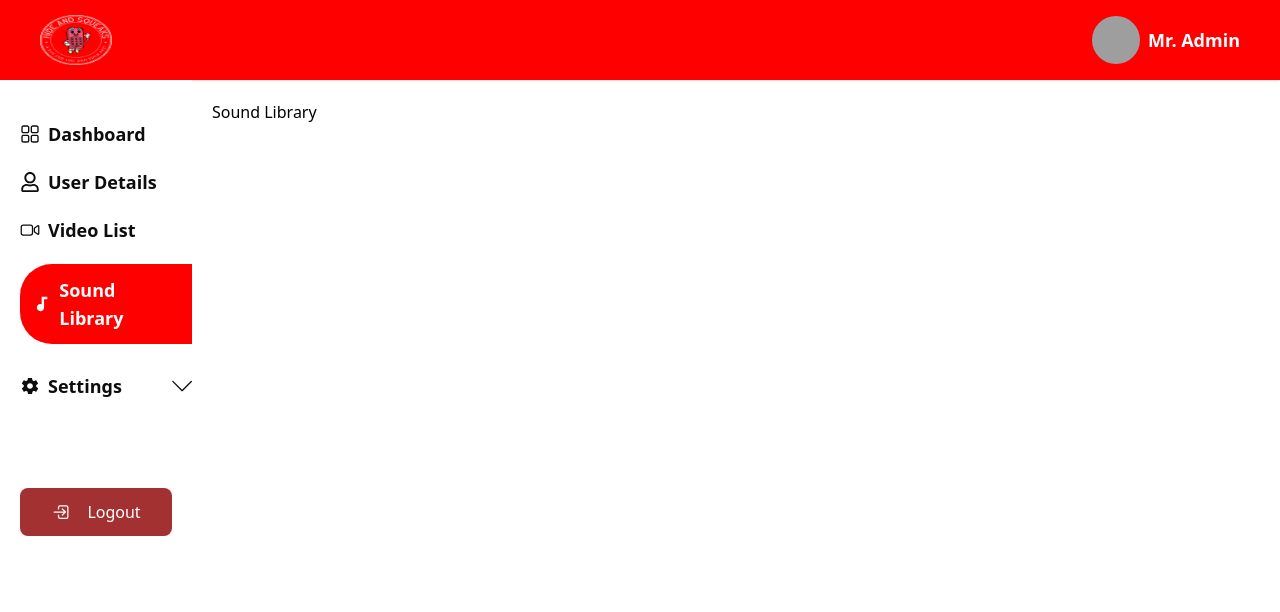
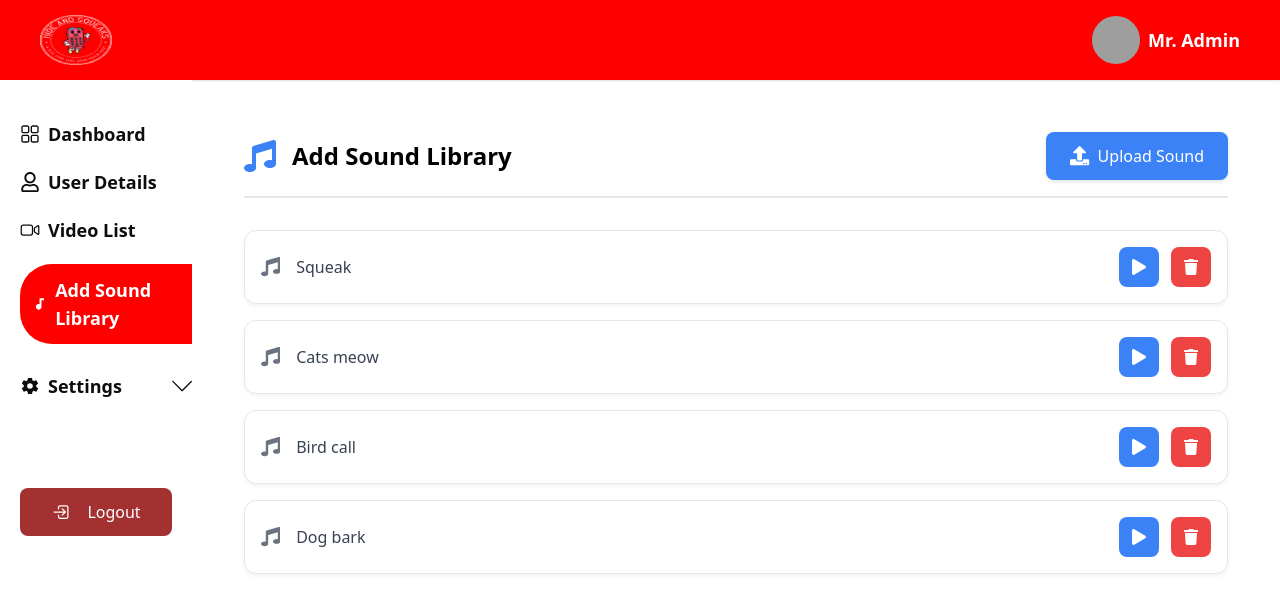
Before and after one commit to TAIJULAMAN/pet-toy-admin-dashboard, a React (Vite) app: page /sound-library in a window 1280 px wide. Shown: the top 612 px of the page. Built offline with nearby package versions, Linux system fonts and the light colour scheme; grey boxes are pictures that could not be loaded.

Commit message:
sound library added

```diff
--- a/src/components/Sidebar/Sidebar.jsx
+++ b/src/components/Sidebar/Sidebar.jsx
@@ -83,7 +83,7 @@ const Sidebar = ({ isOpen, toggleSidebar }) => {
               }`}
           >
             <MdAudiotrack className="w-5 h-5" />
-            <p className="text-lg font-semibold">Sound Library</p>
+            <p className="text-lg font-semibold">Add Sound Library</p>
           </li>
         </Link>
 
--- /dev/null
+++ b/src/pages/SoundLibrary/SoundLibrary.css
@@ -0,0 +1,150 @@
+.sound-library {
+  padding: 2rem;
+  max-width: 1200px;
+  margin: 0 auto;
+}
+
+.sound-library-header {
+  display: flex;
+  justify-content: space-between;
+  align-items: center;
+  margin-bottom: 2rem;
+  padding-bottom: 1rem;
+  border-bottom: 2px solid #e5e7eb;
+}
+
+.header-title {
+  display: flex;
+  align-items: center;
+  gap: 1rem;
+}
+
+.music-icon {
+  font-size: 2rem;
+  color: #3b82f6;
+}
+
+.upload-btn {
+  display: flex;
+  align-items: center;
+  gap: 0.5rem;
+  padding: 0.75rem 1.5rem;
+  background-color: #3b82f6;
+  color: white;
+  border-radius: 0.5rem;
+  cursor: pointer;
+  transition: all 0.3s ease;
+  font-weight: 500;
+  box-shadow: 0 2px 4px rgba(0, 0, 0, 0.1);
+}
+
+.upload-btn:hover {
+  background-color: #2563eb;
+  transform: translateY(-1px);
+  box-shadow: 0 4px 6px rgba(0, 0, 0, 0.1);
+}
+
+.upload-icon {
+  font-size: 1.2rem;
+}
+
+.sound-list {
+  display: grid;
+  gap: 1rem;
+}
+
+.sound-item {
+  display: flex;
+  justify-content: space-between;
+  align-items: center;
+  padding: 1rem;
+  background-color: white;
+  border-radius: 0.75rem;
+  box-shadow: 0 2px 4px rgba(0, 0, 0, 0.05);
+  transition: all 0.3s ease;
+  border: 1px solid #e5e7eb;
+}
+
+.sound-item:hover {
+  transform: translateY(-2px);
+  box-shadow: 0 4px 6px rgba(0, 0, 0, 0.1);
+}
+
+.sound-info {
+  display: flex;
+  align-items: center;
+  gap: 1rem;
+}
+
+.sound-icon {
+  color: #6b7280;
+  font-size: 1.2rem;
+}
+
+.sound-name {
+  font-size: 1rem;
+  font-weight: 500;
+  color: #374151;
+}
+
+.sound-controls {
+  display: flex;
+  gap: 0.75rem;
+}
+
+.control-btn {
+  display: flex;
+  align-items: center;
+  justify-content: center;
+  width: 2.5rem;
+  height: 2.5rem;
+  border: none;
+  border-radius: 0.5rem;
+  cursor: pointer;
+  transition: all 0.3s ease;
+  font-size: 1rem;
+}
+
+.control-btn.play {
+  background-color: #3b82f6;
+  color: white;
+}
+
+.control-btn.play:hover {
+  background-color: #2563eb;
+}
+
+.control-btn.play.playing {
+  background-color: #059669;
+}
+
+.control-btn.delete {
+  background-color: #ef4444;
+  color: white;
+}
+
+.control-btn.delete:hover {
+  background-color: #dc2626;
+}
+
+.empty-state {
+  display: flex;
+  flex-direction: column;
+  align-items: center;
+  gap: 1rem;
+  padding: 3rem;
+  text-align: center;
+  background-color: white;
+  border-radius: 0.75rem;
+  border: 2px dashed #e5e7eb;
+}
+
+.empty-icon {
+  font-size: 3rem;
+  color: #9ca3af;
+}
+
+.empty-state p {
+  color: #6b7280;
+  font-size: 1.1rem;
+}
--- a/src/pages/SoundLibrary/SoundLibrary.jsx
+++ b/src/pages/SoundLibrary/SoundLibrary.jsx
@@ -1,12 +1,107 @@
-
+import React, { useState, useRef } from 'react';
+import { FaPlay, FaPause, FaTrash, FaUpload, FaMusic } from 'react-icons/fa';
+import './SoundLibrary.css';
 
 function SoundLibrary() {
+  const [sounds, setSounds] = useState([
+    { id: 1, name: 'Squeak', url: '/sounds/squeak.mp3', isPlaying: false },
+    { id: 2, name: 'Cats meow', url: '/sounds/meow.mp3', isPlaying: false },
+    { id: 3, name: 'Bird call', url: '/sounds/bird.mp3', isPlaying: false },
+    { id: 4, name: 'Dog bark', url: '/sounds/bark.mp3', isPlaying: false },
+  ]);
 
-          return (
-                    <div>
-                              <h1>Sound Library</h1>
-                    </div>
-          );
+  const audioRefs = useRef({});
+
+  const handlePlay = (id) => {
+    setSounds(sounds.map(sound => {
+      if (sound.id === id) {
+        if (!sound.isPlaying) {
+          audioRefs.current[id].play();
+        } else {
+          audioRefs.current[id].pause();
+        }
+        return { ...sound, isPlaying: !sound.isPlaying };
+      }
+      return sound;
+    }));
+  };
+
+  const handleDelete = (id) => {
+    setSounds(sounds.filter(sound => sound.id !== id));
+  };
+
+  const handleUpload = (event) => {
+    const file = event.target.files[0];
+    if (file && file.type.includes('audio')) {
+      const url = URL.createObjectURL(file);
+      const newSound = {
+        id: Date.now(),
+        name: file.name.replace(/\.[^/.]+$/, ""),
+        url: url,
+        isPlaying: false
+      };
+      setSounds([...sounds, newSound]);
+    }
+  };
+
+  return (
+    <div className="sound-library">
+      <div className="sound-library-header">
+        <div className="header-title">
+          <FaMusic className="music-icon" />
+          <h1 className="text-2xl font-bold">Add Sound Library</h1>
+        </div>
+        <label className="upload-btn">
+          <input
+            type="file"
+            accept="audio/*"
+            onChange={handleUpload}
+            style={{ display: 'none' }}
+          />
+          <FaUpload className="upload-icon" />
+          <span>Upload Sound</span>
+        </label>
+      </div>
+
+      <div className="sound-list">
+        {sounds.map((sound) => (
+          <div key={sound.id} className="sound-item">
+            <audio
+              ref={el => audioRefs.current[sound.id] = el}
+              src={sound.url}
+              onEnded={() => handlePlay(sound.id)}
+            />
+            <div className="sound-info">
+              <FaMusic className="sound-icon" />
+              <span className="sound-name">{sound.name}</span>
+            </div>
+            <div className="sound-controls">
+              <button
+                className={`control-btn play ${sound.isPlaying ? 'playing' : ''}`}
+                onClick={() => handlePlay(sound.id)}
+                title={sound.isPlaying ? 'Pause' : 'Play'}
+              >
+                {sound.isPlaying ? <FaPause /> : <FaPlay />}
+              </button>
+              <button
+                className="control-btn delete"
+                onClick={() => handleDelete(sound.id)}
+                title="Delete"
+              >
+                <FaTrash />
+              </button>
+            </div>
+          </div>
+        ))}
+        {sounds.length === 0 && (
+          <div className="empty-state">
+            <FaMusic className="empty-icon" />
+            <p>No sounds available. Upload some sounds to get started!</p>
+          </div>
+        )}
+      </div>
+    </div>
+  );
 }
 
 export default SoundLibrary;
```
